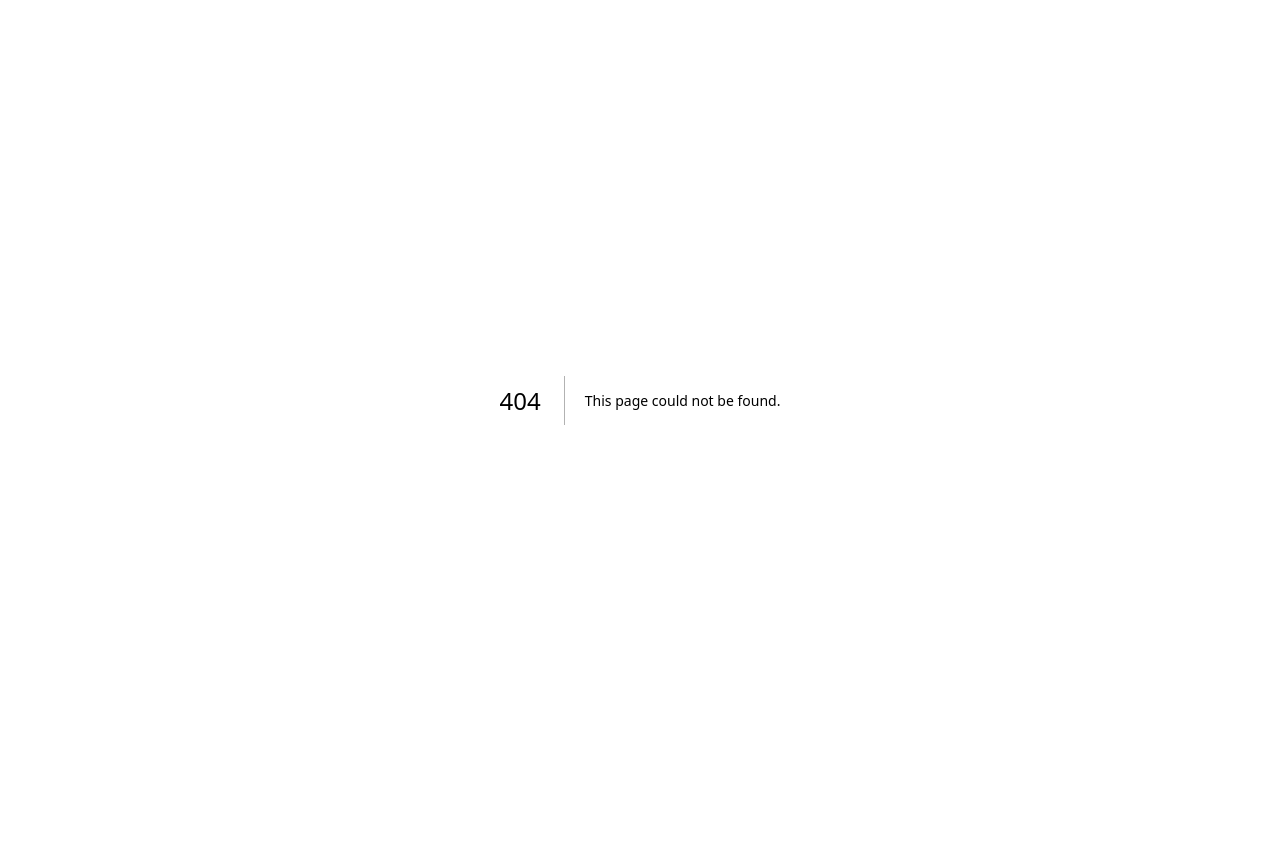
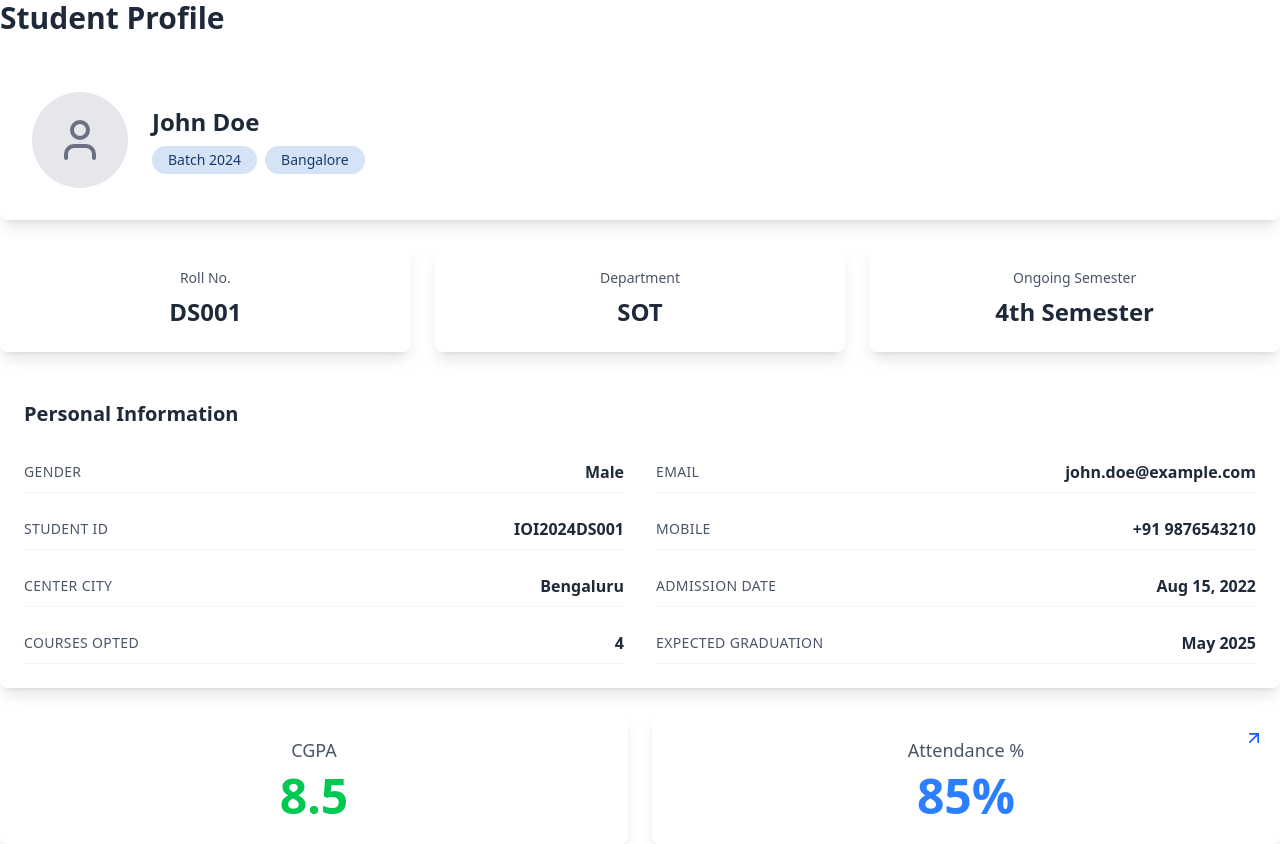
Before and after one commit to Ashutosh-pw-ioi/StudentProfile-frontend, a Next.js app: page /dashboard/student in a window 1280 px wide. Before the commit this address had no page. Before the commit the page ends 800 px from the top, so only its background shows below. Built offline with nearby package versions, Linux system fonts and the light colour scheme.

Commit message:
Student Profile Page Added

```diff
--- /dev/null
+++ b/src/app/dashboard/student/page.tsx
@@ -0,0 +1,246 @@
+'use client';
+
+import React, { useState } from "react";
+import { User, ArrowUpRight } from "lucide-react";
+
+export default function StudentProfile() {
+  const [showAttendanceModal, setShowAttendanceModal] = useState(false);
+
+  const studentData = {
+    name: "John Doe",
+    role: "Data Science Student",
+    batch: "Batch 2024",
+    center: "Bangalore",
+    rollNo: "DS001",
+    department: "SOT",
+    semester: "4th Semester",
+    gender: "Male",
+    email: "john.doe@example.com",
+    studentId: "IOI2024DS001",
+    mobile: "+91 9876543210",
+    centerCity: "Bengaluru",
+    admissionDate: "Aug 15, 2022",
+    coursesOpted: "4",
+    expectedGraduation: "May 2025",
+    cgpa: "8.5",
+    attendance: "85%",
+  };
+
+  return (
+    <div className="space-y-6 relative">
+      <div>
+        <h2 className="text-3xl font-bold text-gray-800 mb-2">
+          Student Profile
+        </h2>
+      </div>
+
+      <div className="bg-white/80 backdrop-blur-sm shadow-lg rounded-lg border-0">
+        <div className="p-8">
+          <div className="flex items-center justify-between">
+            <div className="flex items-center space-x-6">
+              <div className="w-24 h-24 bg-gray-200 rounded-full flex items-center justify-center">
+                <User className="w-12 h-12 text-gray-500" />
+              </div>
+              <div className="flex flex-col gap-2">
+                <h3 className="text-2xl font-bold text-gray-800">
+                  {studentData.name}
+                </h3>
+                <div className="flex gap-2 flex-wrap">
+                  <span className="text-sm px-4 py-1 bg-[#D4E3F5] text-[#1B3A6A] rounded-full">
+                    {studentData.batch}
+                  </span>
+                  <span className="text-sm px-4 py-1 bg-[#D4E3F5] text-[#1B3A6A] rounded-full">
+                    {studentData.center}
+                  </span>
+                </div>
+              </div>
+            </div>
+          </div>
+        </div>
+      </div>
+
+      <div className="grid grid-cols-1 md:grid-cols-3 gap-6">
+        {["Roll No.", "Department", "Ongoing Semester"].map((title, i) => (
+          <div
+            key={title}
+            className="bg-white/80 backdrop-blur-sm shadow-lg rounded-lg border-0"
+          >
+            <div className="text-center pb-2 pt-6">
+              <h4 className="text-sm font-medium text-gray-600">{title}</h4>
+            </div>
+            <div className="text-center pt-0 pb-6">
+              <p className="text-2xl font-bold text-gray-800">
+                {
+                  [
+                    studentData.rollNo,
+                    studentData.department,
+                    studentData.semester,
+                  ][i]
+                }
+              </p>
+            </div>
+          </div>
+        ))}
+      </div>
+
+      <div className="bg-white/80 backdrop-blur-sm shadow-lg rounded-lg border-0">
+        <div className="p-6">
+          <h4 className="text-xl font-bold text-gray-800 mb-6">
+            Personal Information
+          </h4>
+
+          <div className="grid grid-cols-1 md:grid-cols-2 gap-x-8 gap-y-6">
+            <div className="space-y-4">
+              {[
+                ["Gender", studentData.gender],
+                ["Student ID", studentData.studentId],
+                ["Center City", studentData.centerCity],
+                ["Courses Opted", studentData.coursesOpted],
+              ].map(([label, value]) => (
+                <div
+                  key={label}
+                  className="flex items-center justify-between py-2 border-b border-gray-100"
+                >
+                  <span className="font-medium text-gray-600 text-sm uppercase tracking-wide">
+                    {label}
+                  </span>
+                  <span className="text-gray-800 font-semibold">{value}</span>
+                </div>
+              ))}
+            </div>
+
+            <div className="space-y-4">
+              {[
+                ["Email", studentData.email],
+                ["Mobile", studentData.mobile],
+                ["Admission Date", studentData.admissionDate],
+                ["Expected Graduation", studentData.expectedGraduation],
+              ].map(([label, value]) => (
+                <div
+                  key={label}
+                  className="flex items-center justify-between py-2 border-b border-gray-100"
+                >
+                  <span className="font-medium text-gray-600 text-sm uppercase tracking-wide">
+                    {label}
+                  </span>
+                  <span className="text-gray-800 font-semibold">{value}</span>
+                </div>
+              ))}
+            </div>
+          </div>
+        </div>
+      </div>
+
+      <div className="grid grid-cols-1 md:grid-cols-2 gap-6">
+        <div className="bg-white/80 backdrop-blur-sm shadow-lg rounded-lg border-0">
+          <div className="text-center pb-2 pt-6">
+            <h4 className="text-lg font-medium text-gray-600">CGPA</h4>
+          </div>
+          <div className="text-center pt-0 pb-6">
+            <p className="text-5xl font-bold text-green-500">
+              {studentData.cgpa}
+            </p>
+          </div>
+        </div>
+
+        <div className="bg-white/80 backdrop-blur-sm shadow-lg rounded-lg border-0 relative">
+          <button
+            onClick={() => setShowAttendanceModal(true)}
+            className="absolute top-4 right-4 text-blue-600 hover:text-blue-800"
+            aria-label="View Attendance Details"
+          >
+            <ArrowUpRight className="w-5 h-5 cursor-pointer" />
+          </button>
+          <div className="text-center pb-2 pt-6">
+            <h4 className="text-lg font-medium text-gray-600">Attendance %</h4>
+          </div>
+          <div className="text-center pt-0 pb-6">
+            <p className="text-5xl font-bold text-blue-500">
+              {studentData.attendance}
+            </p>
+          </div>
+        </div>
+      </div>
+
+      {showAttendanceModal && (
+        <div className="fixed inset-0 z-50 flex items-center justify-center bg-black/50 backdrop-blur-lg">
+          <div className="bg-white rounded-2xl p-8 max-w-2xl w-full mx-4 max-h-[80vh] overflow-y-auto shadow-2xl">
+            <div className="flex justify-between items-center mb-6 pb-4 border-b border-gray-200">
+              <h3 className="text-xl font-bold text-gray-900">
+                Course-wise Attendance
+              </h3>
+              <button
+                className="text-gray-400 hover:text-gray-600 text-2xl cursor-pointer"
+                onClick={() => setShowAttendanceModal(false)}
+              >
+                &times;
+              </button>
+            </div>
+
+            <div className="space-y-4">
+              {[
+                {
+                  course: "Data Structures & Algorithms",
+                  percent: 85,
+                  present: 34,
+                  total: 40,
+                  absent: 6,
+                },
+                {
+                  course: "Machine Learning",
+                  percent: 72,
+                  present: 26,
+                  total: 36,
+                  absent: 10,
+                },
+                {
+                  course: "Database Management",
+                  percent: 90,
+                  present: 27,
+                  total: 30,
+                  absent: 3,
+                },
+                {
+                  course: "Software Engineering",
+                  percent: 78,
+                  present: 25,
+                  total: 32,
+                  absent: 7,
+                },
+              ].map(({ course, percent, present, total, absent }) => (
+                <div
+                  key={course}
+                  className="bg-gray-50 rounded-xl p-6 space-y-2"
+                >
+                  <div className="flex justify-between items-center">
+                    <h4 className="font-semibold text-gray-900">{course}</h4>
+                    <span
+                      className={`text-2xl font-bold ${
+                        percent >= 75 ? "text-green-600" : "text-red-600"
+                      }`}
+                    >
+                      {percent}%
+                    </span>
+                  </div>
+                  <div className="flex justify-between text-sm text-gray-600">
+                    <span>Present: {present}</span>
+                    <span>Total: {total}</span>
+                    <span>Absent: {absent}</span>
+                  </div>
+                  <div className="w-full bg-gray-200 rounded-full h-2">
+                    <div
+                      className={`h-2 rounded-full ${
+                        percent >= 75 ? "bg-green-500" : "bg-red-500"
+                      }`}
+                      style={{ width: `${percent}%` }}
+                    ></div>
+                  </div>
+                </div>
+              ))}
+            </div>
+          </div>
+        </div>
+      )}
+    </div>
+  );
+}
```
